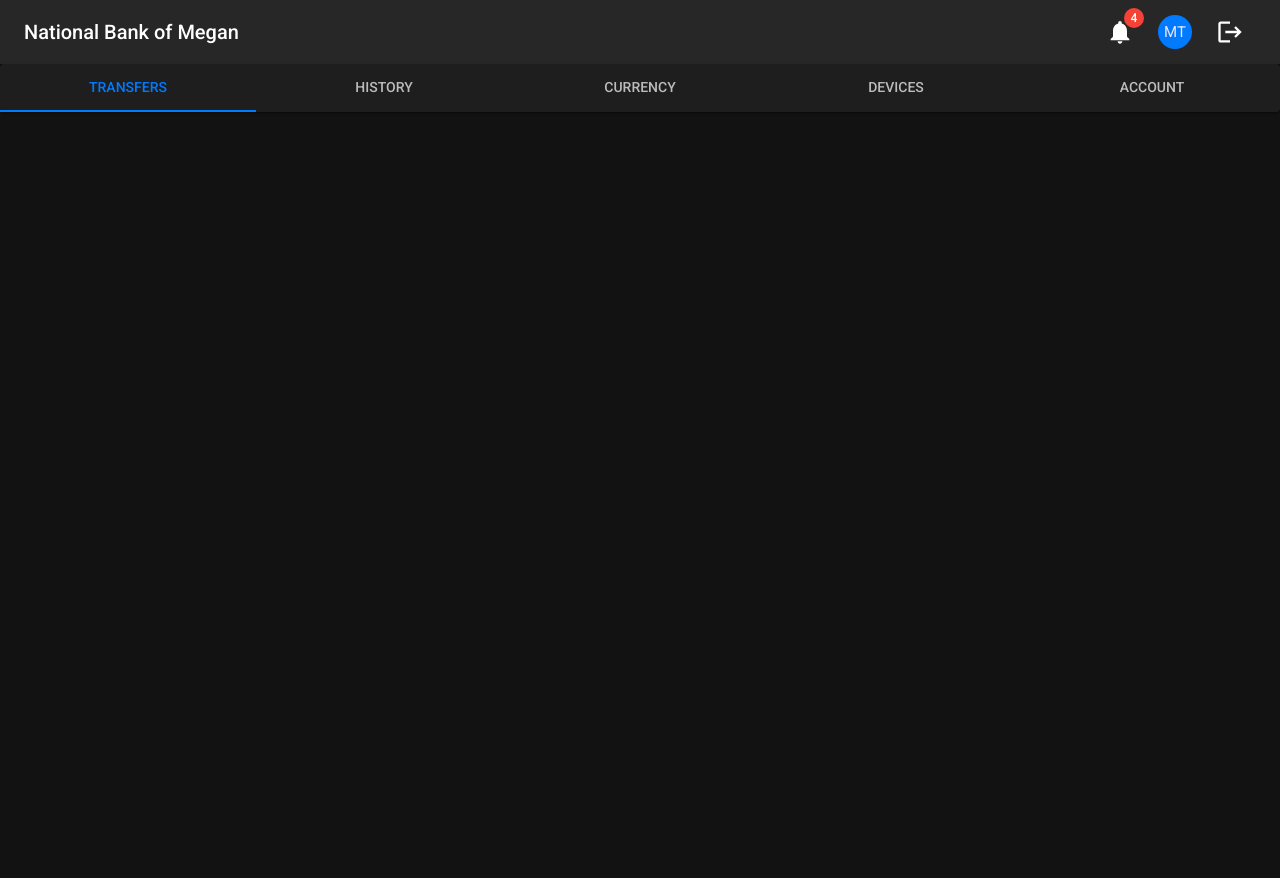
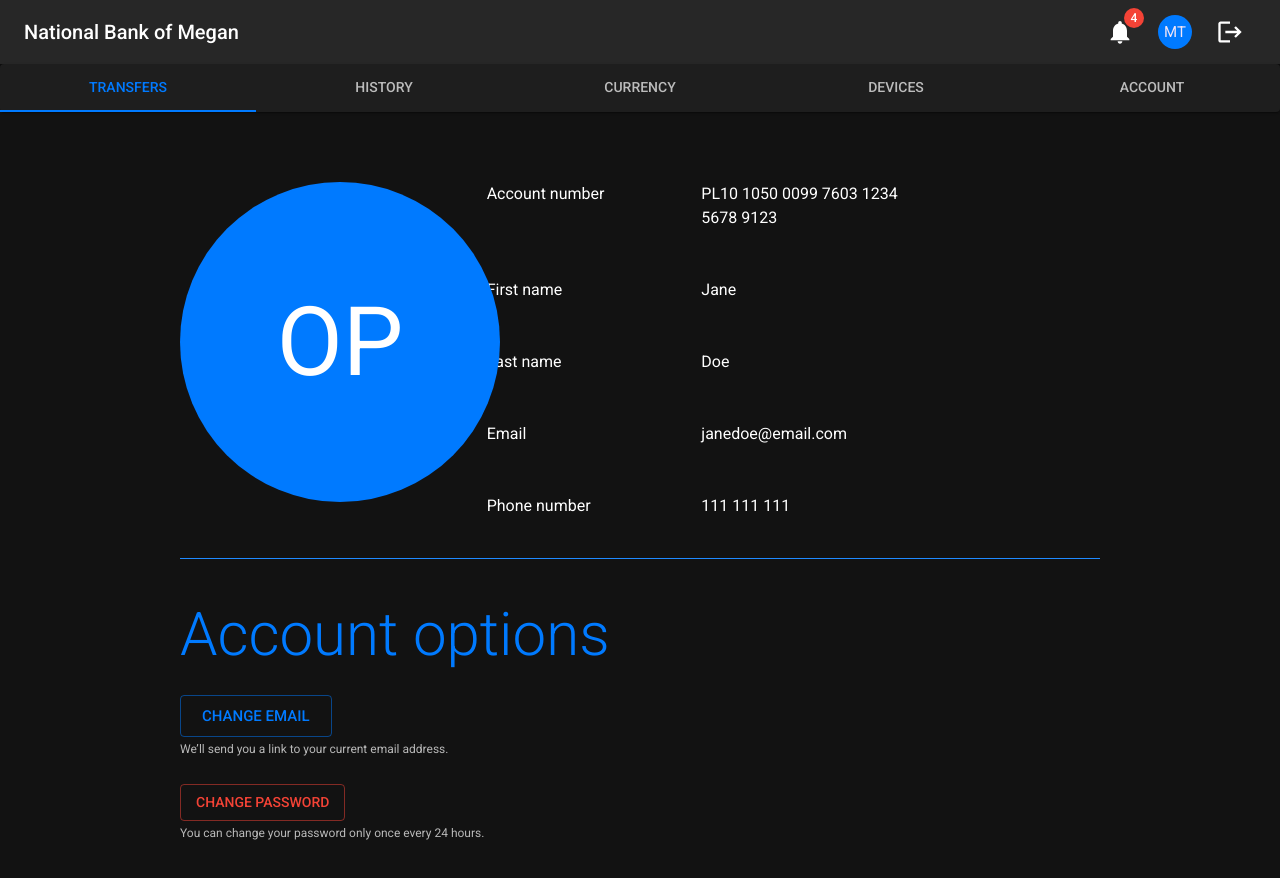
Before and after one commit to National-Bank-of-Megan/secure-bank-web-client, a React (Create React App) app: page /account in a window 1280 px wide. Shown: the top 878 px of the page. Before the commit the page ends 800 px from the top, so only its background shows below. Built offline with nearby package versions, Linux system fonts and the light colour scheme.

Commit message:
account details page

```diff
--- a/src/App.tsx
+++ b/src/App.tsx
@@ -9,6 +9,7 @@ import TransferPage from "./pages/TransfersPage";
 import { CurrencyExchange } from "@mui/icons-material";
 import CurrencyExchangePage from "./pages/CurrencyExchangePage";
 import HistoryPage from "./pages/HistoryPage";
+import AccountPage from "./pages/AccountPage";
 
 function App() {
   return (
@@ -20,6 +21,7 @@ function App() {
             <Route path="/transfers" element={<TransferPage />} />
             <Route path="/exchange" element={<CurrencyExchangePage/>}/>
             <Route path="/history" element={<HistoryPage />} />
+            <Route path="/account" element={<AccountPage/>}/>
           </Routes>
         </LayoutAuthenticated>
       </CssBaseline>
--- a/src/components/transfers/TotalBalanceContent.tsx
+++ b/src/components/transfers/TotalBalanceContent.tsx
@@ -10,9 +10,12 @@ import {
   Typography,
 } from "@mui/material";
 import buttonStyles from "../../styles/ButtonStyles";
+import {useState} from "react";
+
 
 const TotalBalanceContent = () => {
-  return (
+
+    return (
     <>
       <Typography variant="h2" color="primary.main">
         Total balance
@@ -86,6 +89,7 @@ const TotalBalanceContent = () => {
               <ArrowForward sx={{ mr: 1 }} />
               Transfer
             </Fab>
+
           </Box>
           <Box
             sx={{
--- /dev/null
+++ b/src/pages/AccountPage.tsx
@@ -0,0 +1,74 @@
+import {Avatar, Box, Button, Divider, FormHelperText, Grid, Stack, Typography} from "@mui/material";
+import ButtonStyles from "../styles/ButtonStyles";
+
+//todo refactor
+const AccountPage = () => {
+
+    return (
+        <Stack spacing={5}>
+            <Grid container sx={{display: 'flex'}}>
+                <Grid item xs={4}>
+                    <Avatar
+                        sx={{
+                            bgcolor: 'primary.main',
+                            color: 'white',
+                            width: 320,
+                            height: 320,
+                            fontSize: 96
+                        }}>OP</Avatar>
+                </Grid>
+                <Grid container item xs={8} sx={{
+                    alignContent: 'center'
+                }}>
+                    <Stack sx={{width: '70%'}} spacing={6}>
+                        <Box sx={{display: 'flex'}}>
+                            <Typography sx={{width: '50%'}} variant="body1">Account number</Typography>
+                            <Typography sx={{width: '50%'}} variant="body1">PL10 1050 0099 7603 1234 5678 9123</Typography>
+                        </Box>
+                        <Box sx={{display: 'flex'}}>
+                            <Typography sx={{width: '50%'}} variant="body1">First name</Typography>
+                            <Typography sx={{width: '50%'}} variant="body1">Jane</Typography>
+                        </Box>
+                        <Box sx={{display: 'flex'}}>
+                            <Typography sx={{width: '50%'}} variant="body1">Last name</Typography>
+                            <Typography sx={{width: '50%'}} variant="body1">Doe</Typography>
+                        </Box>
+                        <Box sx={{display: 'flex'}}>
+                            <Typography sx={{width: '50%'}} variant="body1">Email</Typography>
+                            <Typography sx={{width: '50%'}} variant="body1">janedoe@email.com</Typography>
+                        </Box>
+                        <Box sx={{display: 'flex'}}>
+                            <Typography sx={{width: '50%'}} variant="body1">Phone number</Typography>
+                            <Typography sx={{width: '50%'}} variant="body1">111 111 111</Typography>
+                        </Box>
+                    </Stack>
+                </Grid>
+            </Grid>
+            <Divider sx={{backgroundColor:'primary.main'}}/>
+            <Stack spacing={3}>
+                <Typography
+                    variant="h2"
+                    color="primary.main"
+                >
+                    Account options
+                </Typography>
+                <Box>
+                    <Button sx={ButtonStyles} variant="outlined" size="large">
+                        Change email
+                    </Button>
+                    <FormHelperText>We’ll send you a link to your current email address.</FormHelperText>
+                </Box>
+                <Box>
+                    <Button variant="outlined" color="error">
+                        change password
+                    </Button>
+                    <FormHelperText>You can change your password only once every 24 hours.</FormHelperText>
+                </Box>
+
+            </Stack>
+        </Stack>
+    )
+
+}
+
+export default AccountPage;
```
Also changed, not shown: src/styles/DialogStyles.ts (added, +7 -0 lines).
